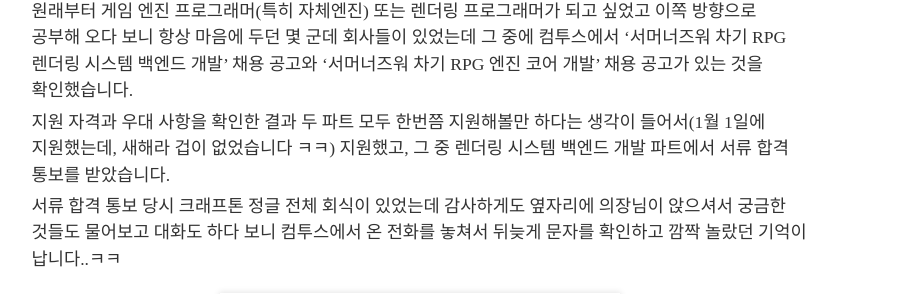
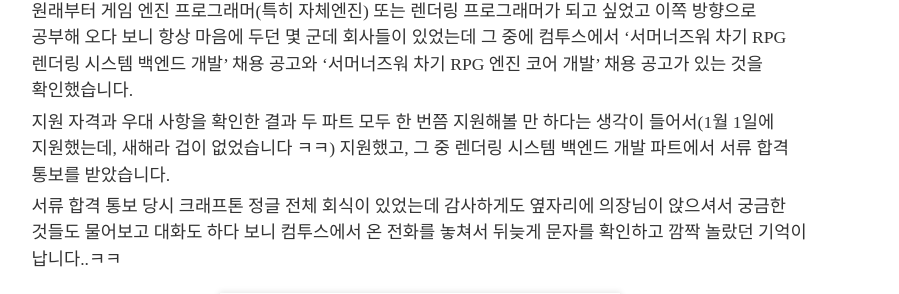
Before and after one commit to Hamsik2rang/Hamsik2rang.github.io, a Jekyll site: the page built from _posts/2023-01-19-Join-To-Com2us.md, in a window 1280 px wide and 900 px high, scrolled down 504 px. Shown: the part 148-442 px from the top of the window, without its empty margins (220-1119 px from the left). Built offline with Jekyll 4.4.1, drawn with Linux system fonts in a browser that asks for light colours; nearby versions of some CDN libraries; some web fonts are replaced; comment, search, counter and statistics services are not loaded.

Commit message:
오타 수정

```diff
--- a/_posts/2023-01-19-Join-To-Com2us.md
+++ b/_posts/2023-01-19-Join-To-Com2us.md
@@ -18,7 +18,7 @@
 
 원래부터 게임 엔진 프로그래머(특히 자체엔진) 또는 렌더링 프로그래머가 되고 싶었고 이쪽 방향으로 공부해 오다 보니 항상 마음에 두던 몇 군데 회사들이 있었는데 그 중에 컴투스에서 '서머너즈워 차기 RPG 렌더링 시스템 백엔드 개발' 채용 공고와 '서머너즈워 차기 RPG 엔진 코어 개발' 채용 공고가 있는 것을 확인했습니다.
 
-지원 자격과 우대 사항을 확인한 결과 두 파트 모두 한번쯤 지원해볼만 하다는 생각이 들어서(1월 1일에 지원했는데, 새해라 겁이 없었습니다 ㅋㅋ) 지원했고, 그 중 렌더링 시스템 백엔드 개발 파트에서 서류 합격 통보를 받았습니다.
+지원 자격과 우대 사항을 확인한 결과 두 파트 모두 한 번쯤 지원해볼 만 하다는 생각이 들어서(1월 1일에 지원했는데, 새해라 겁이 없었습니다 ㅋㅋ) 지원했고, 그 중 렌더링 시스템 백엔드 개발 파트에서 서류 합격 통보를 받았습니다.
 
 서류 합격 통보 당시 크래프톤 정글 전체 회식이 있었는데 감사하게도 옆자리에 의장님이 앉으셔서 궁금한 것들도 물어보고 대화도 하다 보니 컴투스에서 온 전화를 놓쳐서 뒤늦게 문자를 확인하고 깜짝 놀랐던 기억이 납니다..ㅋㅋ
 
```
